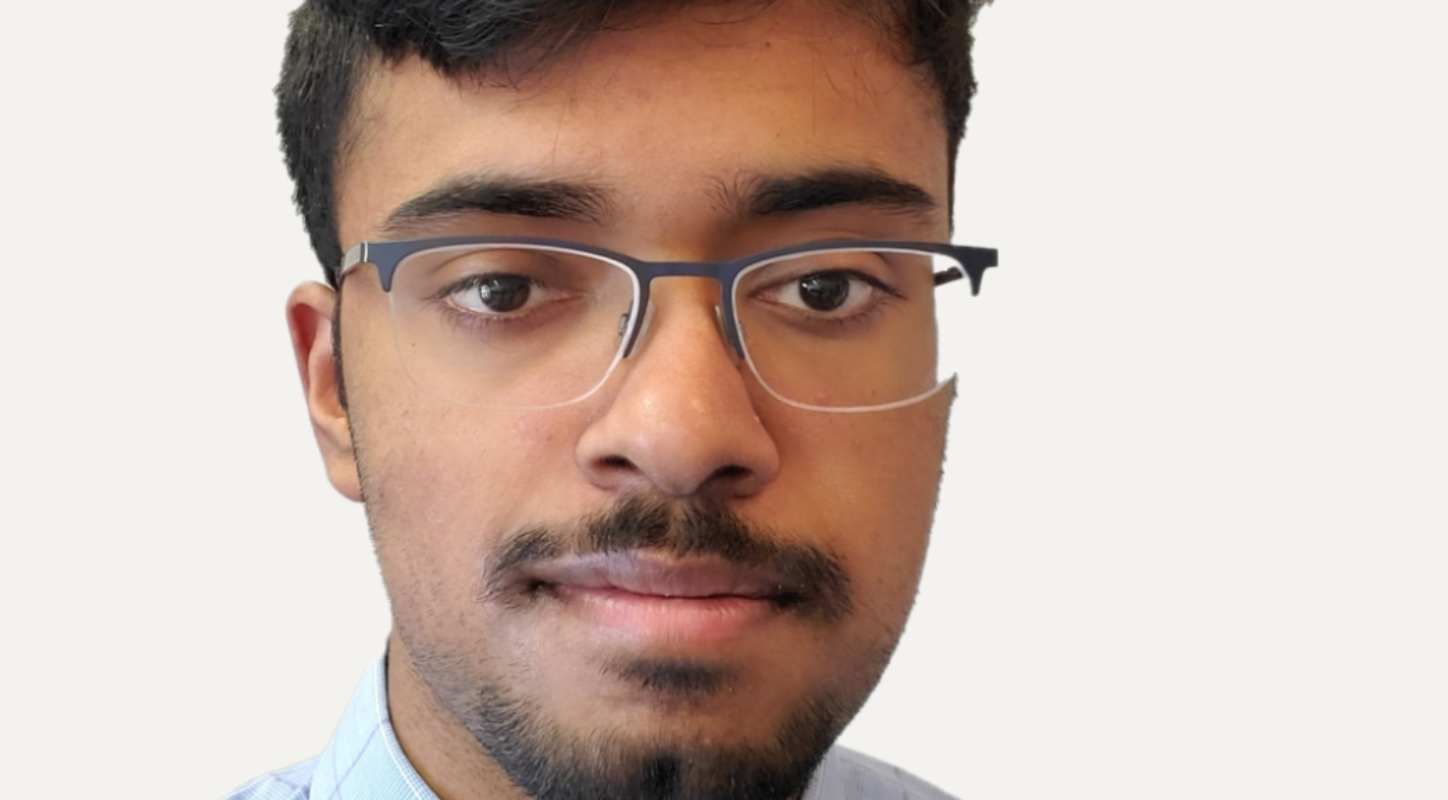
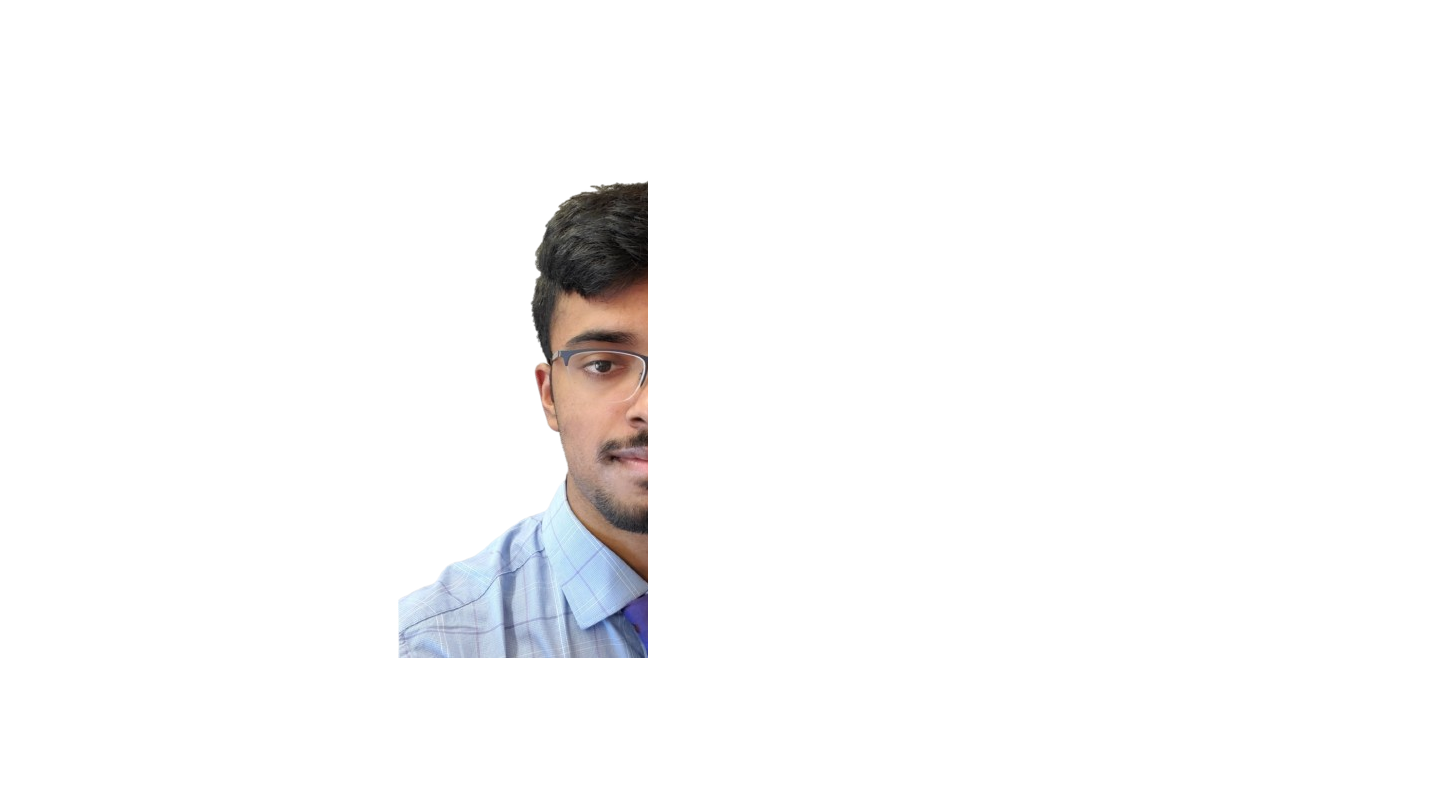
Before and after one commit to aaren-aras/portfolio-site, a Nuxt app: page / in a window 1280 px wide. Shown: the top 800 px of the page, 1448 px wide, since content can reach past the window. Built offline with nearby package versions, Linux system fonts and the light colour scheme.

Commit message:
Add image clip

```diff
--- a/layouts/default.vue
+++ b/layouts/default.vue
@@ -1,7 +1,6 @@
 <template>
   <div>
     <!-- <NuxtLink to="/about"></NuxtLink> -->
-    <NuxtLink to="/projects">Projects</NuxtLink>
     <!-- <NuxtLink to="/about"></NuxtLink> -->
   </div>
   <slot/>
--- a/nuxt.config.ts
+++ b/nuxt.config.ts
@@ -2,7 +2,7 @@ import { defineNuxtConfig } from 'nuxt/config'; // Not needed
 
 // https://nuxt.com/docs/api/configuration/nuxt-config
 export default defineNuxtConfig({
-  devtools: { enabled: false },
+  devtools: { enabled: true },
   app: {
     head: {
       title: "Aaren Arasaratnam",
--- a/pages/index.vue
+++ b/pages/index.vue
@@ -1,11 +1,27 @@
 <template>
   <div class="container">
+    <!-- <canvas id="canvas"></canvas> -->
     <img class="profile-pic" src="../assets/img/profile-pic.png">
   </div>
 </template>
 
 <script lang="ts" setup>
+  // const image = new Image();
+  // image.src = '../assets/img/profile-pic.png';
 
+  // image.onload = function() {
+  //   const canvas = document.createElement('canvas');
+  //   const ctx = canvas.getContext('2d') as CanvasRenderingContext2D;
+
+  //   canvas.width = image.width;
+  //   canvas.height = image.height;
+
+  //   ctx.imageSmoothingEnabled = false;
+  //   ctx.drawImage(image, 0, 0, image.width, image.height, 0, 0, canvas.width, canvas.height);
+  //   ctx.drawImage(canvas, 0, 0, canvas.width, canvas.height, 0, 0, canvas.width * 0.1, canvas.height * 0.1);
+
+  //   document.body.appendChild(canvas);
+  // }
 </script>
 
 <style lang="scss" scoped>
@@ -15,12 +31,15 @@
   align-items: center;
   width: 100vw;
   height: 100vh;
+
   .profile-pic {
-    // display: flex;
-    // justify-content: center !important;
-    // align-items: center !important;
-    // width: 100px;
-    // height: 100px;
+    width: 500px;
+    height: 500px;
+    // Top-left, top-right, bottom-right, bottom-left
+    clip-path: polygon(0 0, 50% 0, 50% 100%, 0 100%);
+    // filter: sepia(100%);
+    image-rendering: pixelated;
+    // transform: scale(100);
   }
 }
 </style>
```
Also changed, not shown: assets/img/profile-pic.png, composables/canvas.ts (added).
